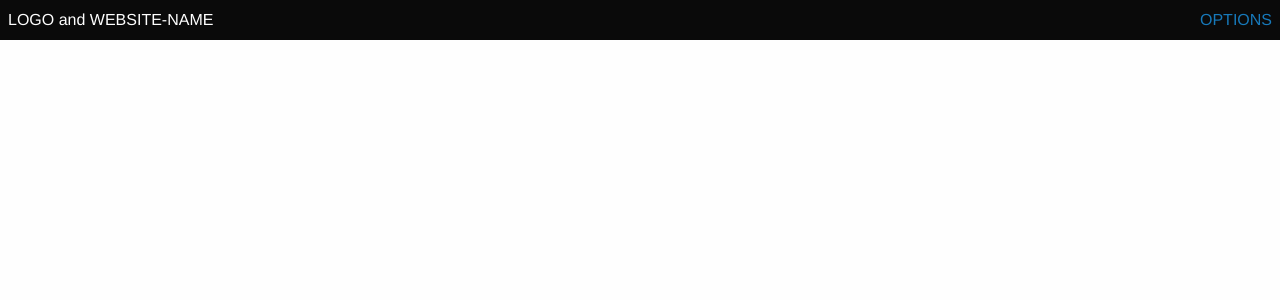
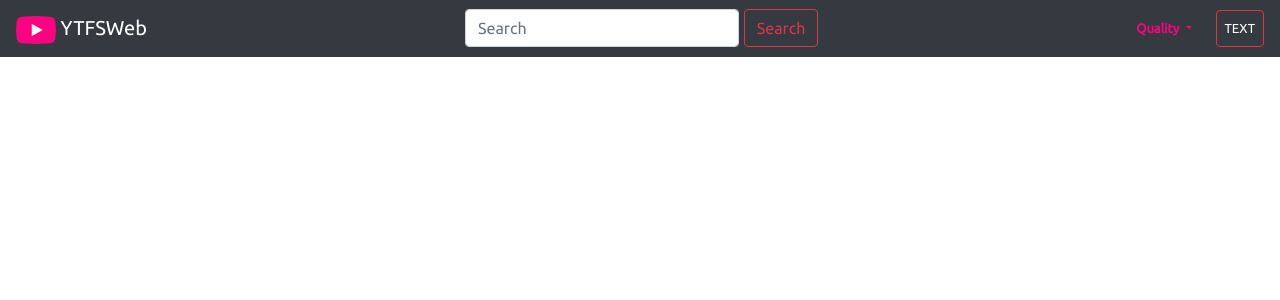
Before and after one commit to abhi204/ytfs-web, a Django app: page / in a window 1280 px wide. Shown: the top 300 px of the page. Run offline with Django 3.2, Linux system fonts and the light colour scheme; some libraries are stand-ins or nearby versions.

Commit message:
added navbar to __base.html

```diff
--- a/mystatic/__base/__base.css
+++ b/mystatic/__base/__base.css
@@ -1,9 +1,108 @@
-.sticky{
-  position: fixed;
-  width: 100%;
-  top: 0;
+/* FOR LARGE SCREENS */
+
+.nav-item {
+  flex-grow: 1;
 }
 
-.content{
-  margin-top: 3em;
+.navbar {
+  background-color: #333333;
+  font-family: 'Ubuntu', sans-serif;
+  font-size: small;
 }
+
+.navbar-brand {
+  color: white;
+}
+
+.search {
+  flex-grow: 1;
+  display: flex;
+  justify-content: center;
+  align-items: center;
+  align-content: center;
+}
+
+.form-inline>.form-control {
+  margin-right: 0.3rem;
+}
+
+.dropdown-item, .dropdown-menu {
+  background-color: rgb(176, 176, 176);
+}
+
+.quality {
+  margin-right: 0.5rem;
+}
+
+#navbarDropdownMenuLink, #navbarDropdownMenuLink:hover {
+  color: #ff0083;
+  font-weight: bold;
+}
+
+#navbarDropdownMenuLink:hover {
+  background-color: #555555;
+}
+
+#quality {
+  color: white;
+  padding: 0.5rem;
+}
+
+#list-toggle {
+  flex-grow: inherit;
+}
+
+.smallnav {
+  display: none;
+}
+
+@media screen and (max-width: 767px) {
+  /* when toggle button is pressed. */
+  #list-toggle {
+    /* quality dropdown,text are formatted */
+    margin-top: 1em;
+  }
+  .quality, #quality {
+    display: inline-block;
+  }
+}
+
+@media screen and (max-width: 670px) {
+  .largenav {
+    display: none;
+  }
+  .smallnav {
+    display: flex;
+  }
+}
+
+/* FINISHED WITH LARGER SCREENS */
+
+/* FOR MEDIUM , SMALL SCREENS  */
+
+.small-logo, .small-icon {
+  margin-right: 0;
+}
+
+.small-quality {
+  margin-right: 0;
+}
+
+.quality-wrap {
+  display: flex;
+  justify-content: center;
+}
+
+.small-logo, .small-quality {
+  flex-grow: 1;
+  display: flex;
+  justify-content: center;
+}
+
+.small-search {
+  flex-grow: 3;
+}
+
+.small-search-input {
+  margin: 0 0.5em;
+}
--- a/templates/__base/__base.html
+++ b/templates/__base/__base.html
@@ -4,28 +4,83 @@
 <head>
   {% load static %}
   <meta charset="utf-8">
+  <meta name="viewport" content="width=device-width, initial-scale=1">
   <title>{%block TITLE %}{% endblock %}</title>
-  <link rel="stylesheet" href="https://cdnjs.cloudflare.com/ajax/libs/foundation/6.4.3/css/foundation.min.css">
+  <link rel="stylesheet" href="https://maxcdn.bootstrapcdn.com/bootstrap/4.1.0/css/bootstrap.min.css">
   <link rel="stylesheet" href="{% static '/__base/__base.css' %}">
-  <script src="https://cdnjs.cloudflare.com/ajax/libs/foundation/6.4.3/js/foundation.min.js" charset="utf-8"></script>
-  <script src="https://cdnjs.cloudflare.com/ajax/libs/jquery/3.3.1/jquery.min.js"></script>
-  <script src="{% static '/__base/__base.js' %}" charset="utf-8"></script>
-  {%block INCLUDE%}{%endblock%}
+  <link rel="stylesheet" href="https://cdnjs.cloudflare.com/ajax/libs/font-awesome/4.7.0/css/font-awesome.min.css">
+
+  <link href="https://fonts.googleapis.com/css?family=Ubuntu" rel="stylesheet"> {%block INCLUDE%}{%endblock%}
 </head>
 
 <body>
   <!--- TOP Navigation Bar -->
-  <div class="title-bar sticky">
-    <div class="title-bar-left">
-      LOGO and WEBSITE-NAME
+  <!-- For Large Screens -->
+  <nav class="navbar bg-dark navbar-dark navbar-expand-md largenav sticky-top">
+    <a href="{% url " homepage " %}" class="navbar-brand"><img src="{% static '__base/menu-icon.png'%}" alt="" /> YTFSWeb</a>
+    <div class="search">
+      <div>
+        <form class="form-inline">
+          <input class="form-control" type="search" placeholder="Search" aria-label="Search">
+          <button class="btn btn-outline-danger my-2 my-sm-0" type="submit">Search</button>
+        </form>
+      </div>
     </div>
-    <div class="title-bar-right">
-      <a href="#">OPTIONS</a>
+    <button class="navbar-toggler" data-target="#list-toggle" data-toggle="collapse"><span class="navbar-toggler-icon"></span></button>
+    <div class="collapse navbar-collapse" id="list-toggle">
+      <div class="nav-item dropdown quality">
+        <a class="nav-link dropdown-toggle" href="#" id="navbarDropdownMenuLink" role="button" data-toggle="dropdown" aria-haspopup="true" aria-expanded="false">
+          Quality
+        </a>
+        <div class="dropdown-menu" aria-labelledby="navbarDropdownMenuLink">
+          <a class="dropdown-item" href="#">720p</a>
+          <a class="dropdown-item" href="#">480p</a>
+          <a class="dropdown-item" href="#">360p</a>
+        </div>
+      </div>
+      <div class="navbar-text border border-danger rounded" id="quality">
+        TEXT
+      </div>
     </div>
+  </nav>
+
+  <!-- For Small Screen -->
+  <nav class="navbar bg-dark navbar-dark smallnav">
+    <div class="container">
+      <div class="navbar-brand small-logo">
+        <a href="{% url " homepage " %}" class="navbar-brand small-icon"><img src="{% static '__base/menu-icon.png'%}" alt="" /> </a>
+      </div>
+      <div class="search small-search">
+        <!-- <form class="form-inline"> -->
+        <input class="form-control small-search-input" type="search" placeholder="Search" aria-label="Search">
+        <button class="btn btn-outline-danger my-2 my-sm-0" type="submit"><i class="fa fa-search"></i></button>
+        <!-- </form> -->
+      </div>
+      <div class="nav-item dropdown quality small-quality">
+        <div class="quality-wrap">
+          <a class="nav-link dropdown-toggle" href="#" id="navbarDropdownMenuLink" role="button" data-toggle="dropdown" aria-haspopup="true" aria-expanded="false">
+            Quality
+          </a>
+          <div class="dropdown-menu" aria-labelledby="navbarDropdownMenuLink">
+            <a class="dropdown-item" href="#">720p</a>
+            <a class="dropdown-item" href="#">480p</a>
+            <a class="dropdown-item" href="#">360p</a>
+          </div>
+        </div>
+      </div>
+    </div>
+
+  </nav>
+
+  <!-- PAGE CONTENT  -->
+  <div class="container">
+    {%block BODY%}{%endblock%}
   </div>
-  <div class="content">
-  {% block BODY %}{% endblock %}
-  </div>
+
+  <script src="{% static '/__base/__base.js' %}" charset="utf-8"></script>
+  <script src="https://ajax.googleapis.com/ajax/libs/jquery/3.3.1/jquery.min.js"></script>
+  <script src="https://cdnjs.cloudflare.com/ajax/libs/popper.js/1.14.0/umd/popper.min.js"></script>
+  <script src="https://maxcdn.bootstrapcdn.com/bootstrap/4.1.0/js/bootstrap.min.js"></script>
 </body>
 
 </html>
```
Also changed, not shown: mystatic/__base/menu-icon.png (added).
